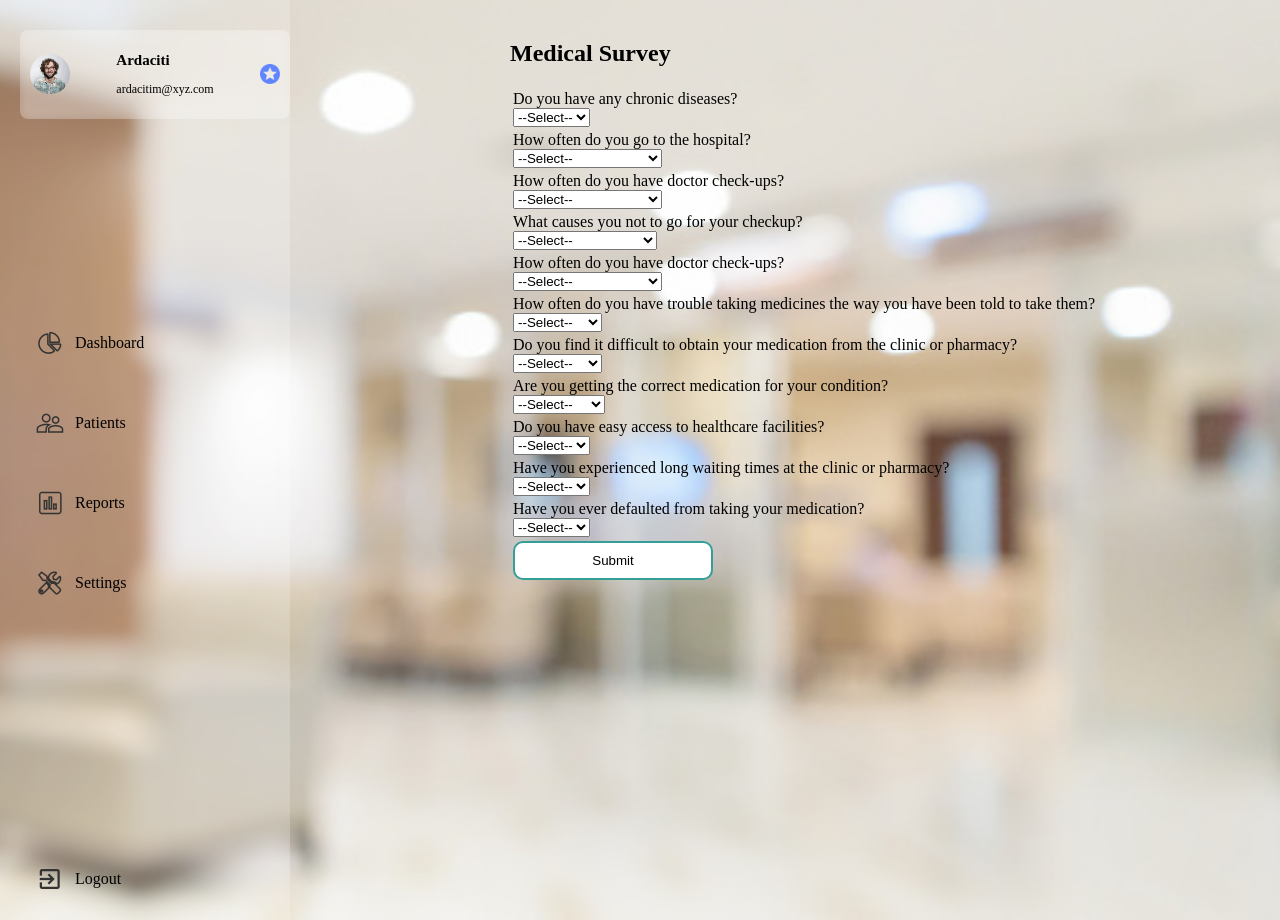
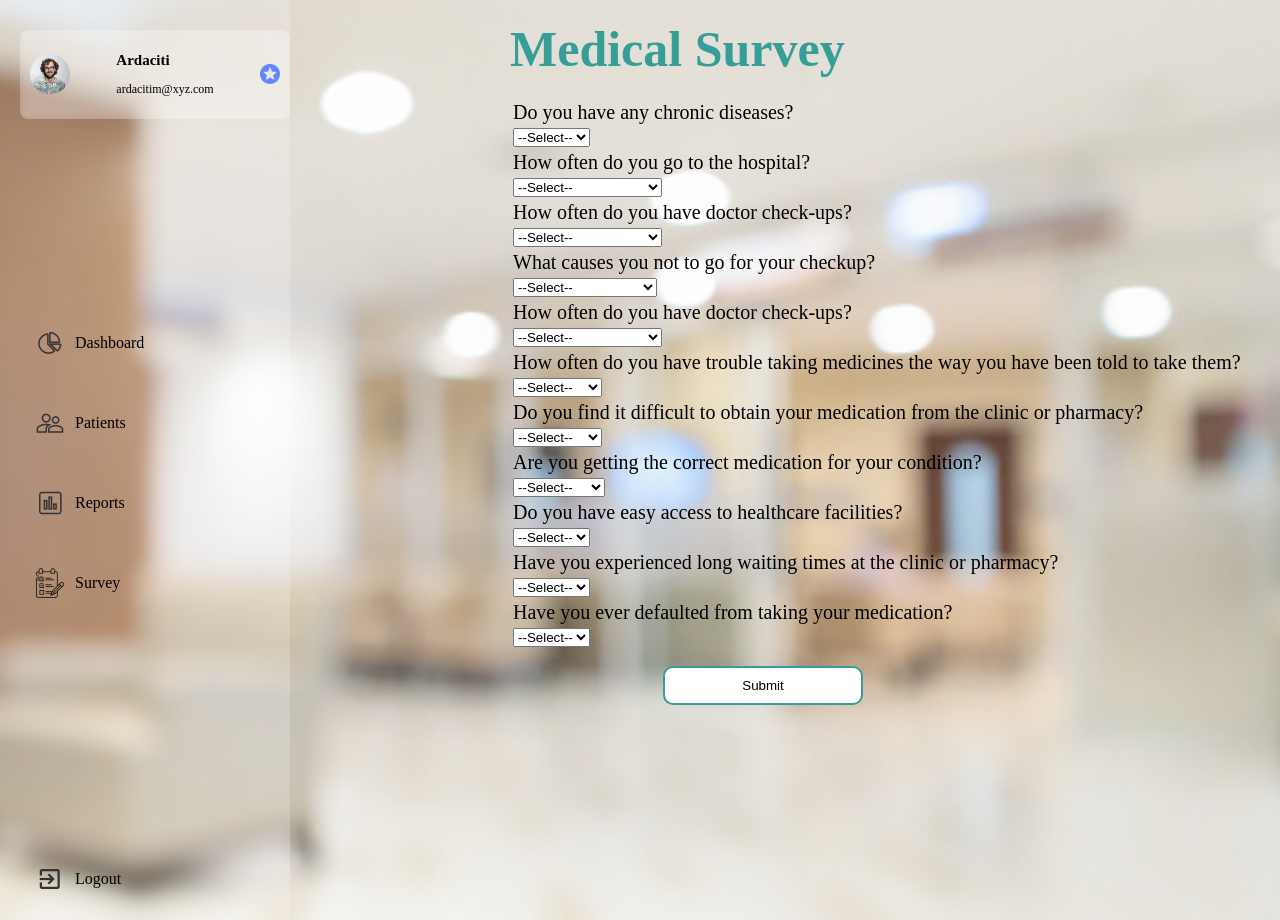
Before and after one commit to Mangokazi/Database-Project, a PHP site: page /survey.php in a window 1280 px wide. Run offline with PHP 8.4, Linux system fonts and the light colour scheme.

Commit message:
survey css

```diff
--- a/style.css
+++ b/style.css
@@ -1,7 +1,8 @@
 body, html {
   margin: 0;
+  height: 100%;
   padding: 0;
-  height: 100%;
+
 }
 
 .background-image {
@@ -67,12 +68,23 @@ body, html {
 
 /**Patient table css - side nav*/
 
+a {
+  text-decoration: none; /* Remove underline */
+  color: black; /* Set link color */
+}
+
 .header {
   width:100%;
   height: 100vh;
   background-image: url(Images/mybackground2.jpg);
-  background-position: center;
+  background-position: center top;
   background-size: cover;
+  margin: 0;
+  padding: 0;
+  background-repeat: no-repeat;
+}
+body.header{
+  background-image: url(Images/mybackground2.jpg);
 }
 .side-nav {
   width: 110px;
@@ -264,11 +276,19 @@ input {
 
 /** survey form **/
 
+h3 {
+  color: #349E97;
+  margin: 0;
+  margin-bottom: 20px;
+  font-size: 50px;
+}
+
 #survey_form {
   max-width: 1000px;
   margin: auto auto; /* Center the form horizontally and add top margin */
   padding: 20px 10px; /* Adjust padding as needed */
   margin-left: 500px;
+  font-size: 20px;
 }
 
 .survey_btn {
@@ -279,6 +299,8 @@ input {
   position: absolute;
   border-radius: 10px;
   padding: 10px;
+  margin-top: 15px;
+  margin-left: 150px;
 
 }
 
--- a/survey.php
+++ b/survey.php
@@ -23,15 +23,15 @@
                 <li><img src="Images/dashboard.png" alt="">
                     <p>Dashboard</p>
                 </li>
-                <li><img src="Images/members.png" alt="">
+                <a href="Patient-table.php"><li><img src="Images/members.png" alt="">
                     <p>Patients</p>
-                </li>
+                </li></a>
                 <li><img src="Images/reports.png" alt="">
                     <p>Reports</p>
                 </li>
-                <li><img src="Images/setting.png" alt="">
-                    <p>Settings</p>
-                </li>
+                <a href="survey.php"><li><img src="Images/survey.png" alt="">
+                    <p>Survey</p>
+                </li></a>
             </ul>
             <ul>
                 <li><img src="Images/logout.png" alt="">
@@ -40,7 +40,7 @@
             </ul>
         </div>
         <form action="/submit_survey" method="post" id="survey_form">
-        <h2>Medical Survey</h2>
+        <h3>Medical Survey</h3>
         <table class="survey_table">
             <tr>
                 <td>
```
Also changed, not shown: Patient-table.php (+6 -2 lines), Patient.php (+7 -7 lines), Images/survey.png (added).
